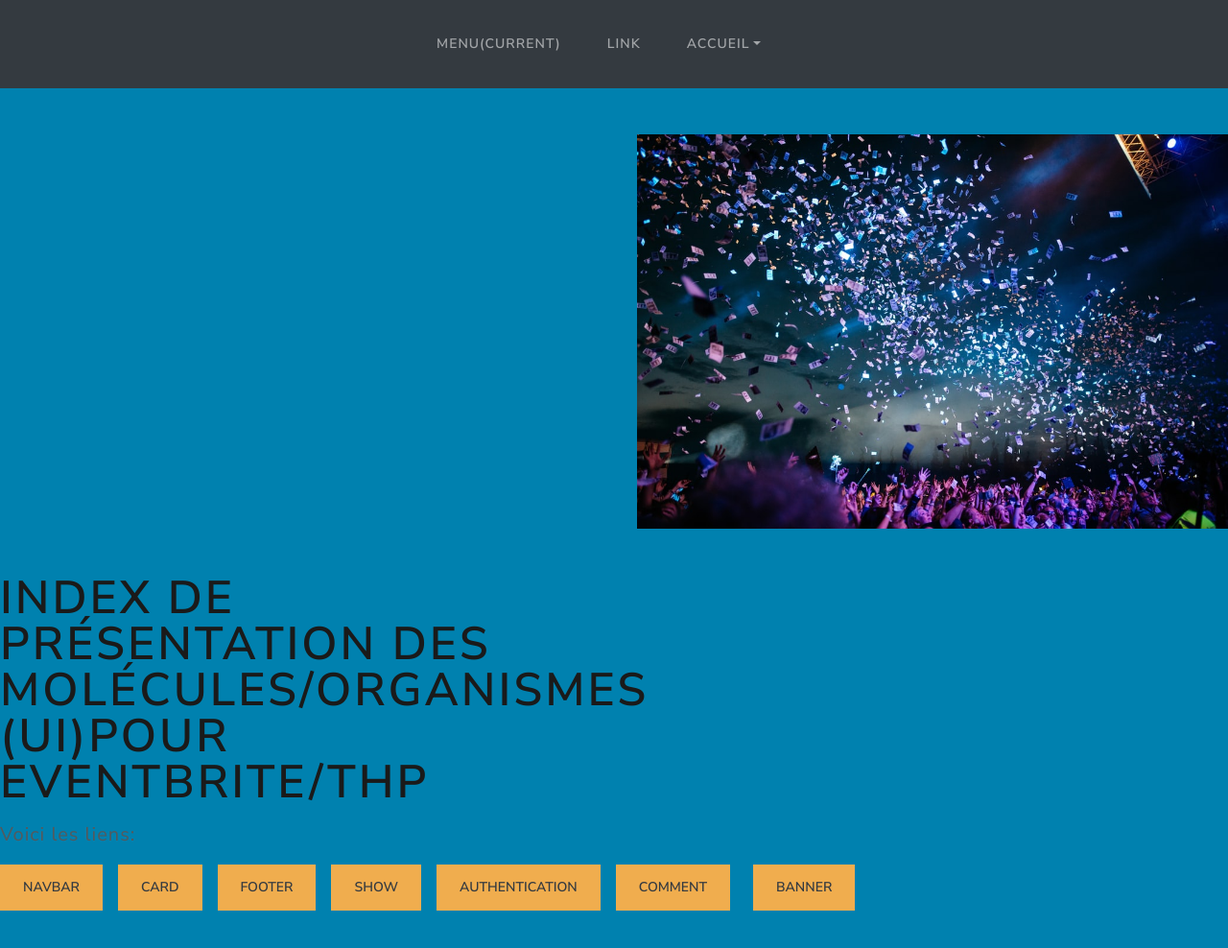
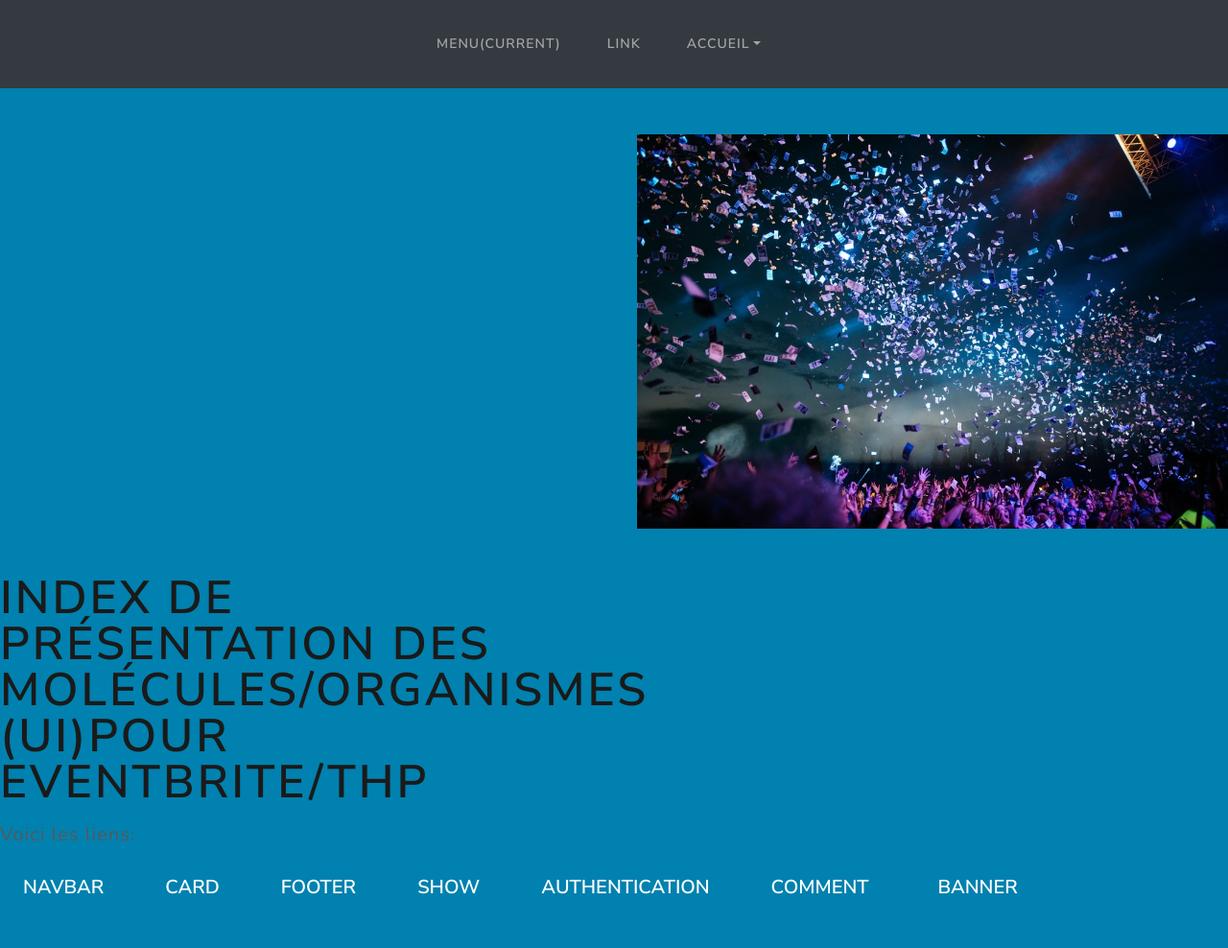
Before and after one commit to cheikh-kebe/molecules, a plain HTML site: page index.html in a window 1280 px wide. Shown: the top 988 px of the page at 96% size. Drawn offline with nearby package versions, Linux system fonts and the light colour scheme.

```diff
--- a/index.html
+++ b/index.html
@@ -62,19 +62,19 @@
         </h1>
         <p class="lead">Voici les liens:</p>
         <div class="d-grid gap-2 d-md-flex justify-content-md-start">
-          <button type="button" class="btn btn-warning btn-md px-4 me-md-2"><a class="text-decoration-none text-dark"
+          <button type="button" class="btn btn-outline btn-md px-4 me-md-2"><a class="text-decoration-none text-light fs-4"
               href="navbar.html">Navbar</a></button>
-          <button type="button" class="btn btn-warning btn-md px-4 me-md-2"><a class="text-decoration-none text-dark"
+          <button type="button" class="btn btn-outline btn-md px-4 me-md-2"><a class="text-decoration-none text-light fs-4"
               href="card.html">Card</a></button>
-          <button type="button" class="btn btn-warning btn-md px-4 me-md-2"><a class="text-decoration-none text-dark"
+          <button type="button" class="btn btn-outline btn-md px-4 me-md-2"><a class="text-decoration-none text-light fs-4"
               href="footer.html">Footer</a></button>
-          <button type="button" class="btn btn-warning btn-md px-4 me-md-2"><a class="text-decoration-none text-dark"
+          <button type="button" class="btn btn-outline btn-md px-4 me-md-2"><a class="text-decoration-none text-light fs-4"
               href="show.html">Show</a></button>
-          <button type="button" class="btn btn-warning btn-md px-4 me-md-2"><a class="text-decoration-none text-dark"
+          <button type="button" class="btn btn-outline btn-md px-4 me-md-2"><a class="text-decoration-none text-light fs-4"
               href="authentification.html">Authentication</a></button>
-          <button type="button" class="btn btn-warning btn-md px-4 me-md-2"><a class="text-decoration-none text-dark"
+          <button type="button" class="btn btn-outline btn-md px-4 me-md-2"><a class="text-decoration-none text-light fs-4"
               href="comment.html">Comment</a</button>
-          <button type="button" class="btn btn-warning btn-md px-4 me-md-2"><a class="text-decoration-none text-dark"
+          <button type="button" class="btn outline btn-md px-4 me-md-2"><a class="text-decoration-none text-light fs-4"
                 href="banner.html">Banner</a</button>
         </div>
       </div>
```
